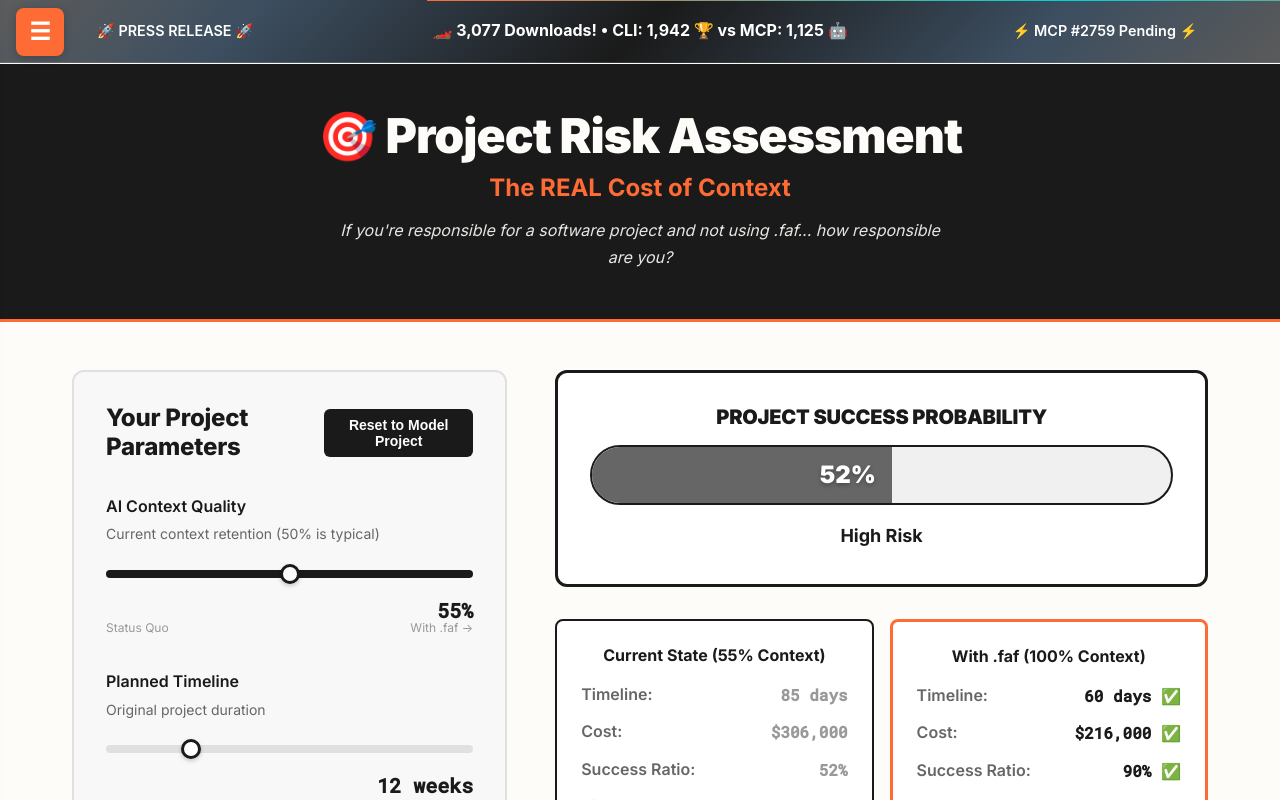
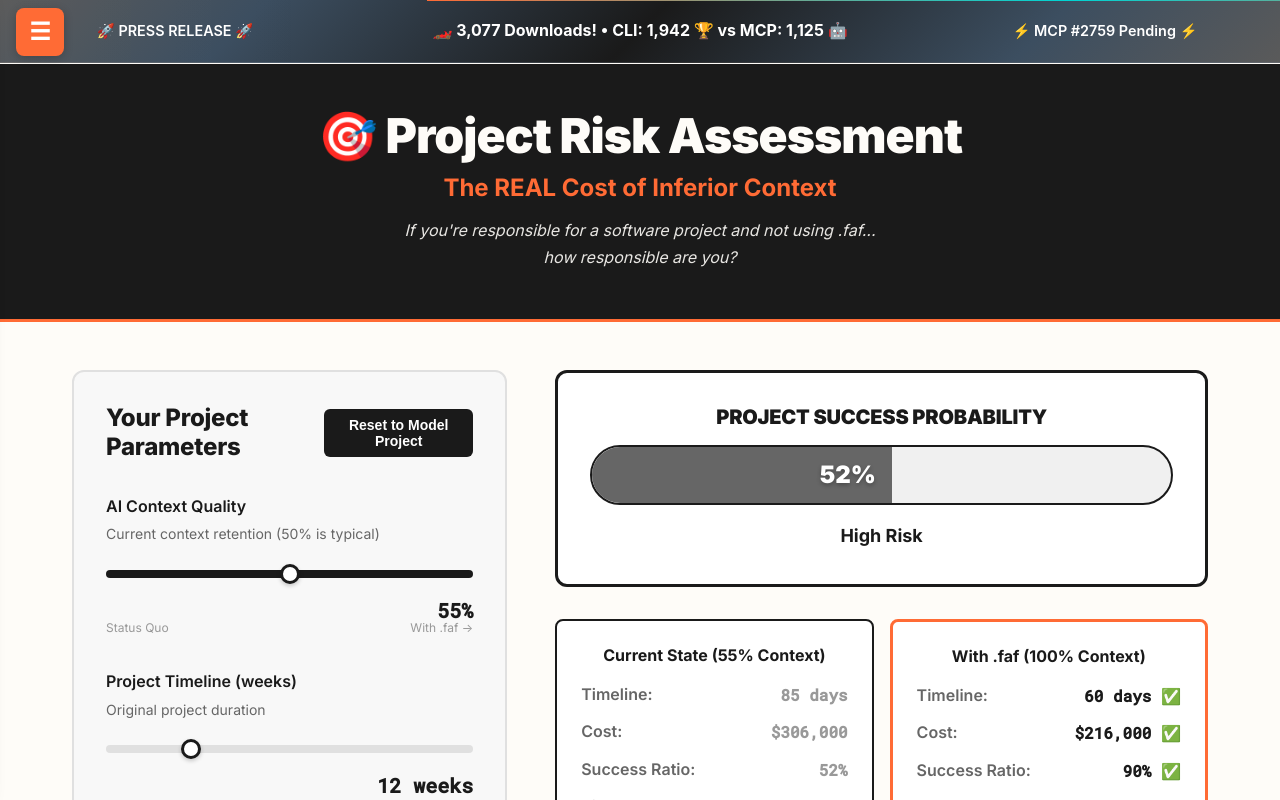
Before and after one commit to Wolfe-Jam/faf-one-svelte, a SvelteKit app: page /risk-assessment in a window 1280 px wide. Shown: the top 800 px of the page. Built offline with nearby package versions, Linux system fonts and the light colour scheme.

Commit message:
refactor: Polish Risk Assessment calculator
- Update subtitle to 'The REAL Cost of Inferior Context'
- Add line break in tagline for better impact
- Clarify 'Project Timeline (weeks)' label
- Add '10% real-world buffer' note at 90% success rate
- Acknowledges realistic factors beyond AI context

```diff
--- a/src/routes/risk-assessment/+page.svelte
+++ b/src/routes/risk-assessment/+page.svelte
@@ -76,8 +76,8 @@
 <div class="risk-hero">
 	<div class="container">
 		<h1>🎯 Project Risk Assessment</h1>
-		<p class="subtitle">The REAL Cost of Context</p>
-		<p class="tagline">If you're responsible for a software project and not using .faf... how responsible are you?</p>
+		<p class="subtitle">The REAL Cost of Inferior Context</p>
+		<p class="tagline">If you're responsible for a software project and not using .faf...<br>how responsible are you?</p>
 	</div>
 </div>
 
@@ -112,7 +112,7 @@
 
 			<div class="input-group">
 				<label for="weeks">
-					Planned Timeline
+					Project Timeline (weeks)
 					<span class="input-help">Original project duration</span>
 				</label>
 				<input
@@ -169,7 +169,9 @@
 					</div>
 				</div>
 				<p class="meter-label">
-					{#if successRate > 80}
+					{#if successRate >= 90}
+						Professional Grade (10% real-world buffer)
+					{:else if successRate > 80}
 						Professional Grade
 					{:else if successRate > 60}
 						Rolling the Dice
```
